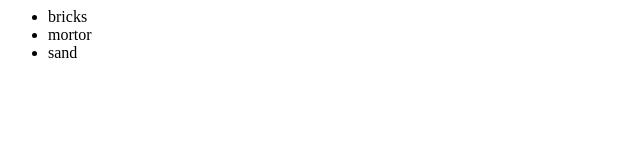
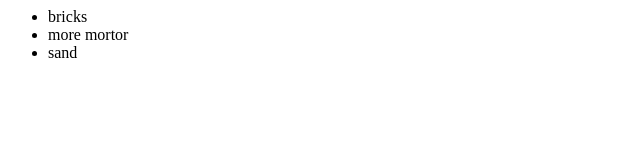
Before and after one commit to and0ne808/newGitTest, a plain HTML site: page index.html in a window 1280 px wide. Shown: the full height of the page, 0-640 px from the left. Drawn offline with Linux system fonts and the light colour scheme.

Commit message:
changed mortor to more mortor

```diff
--- a/index.html
+++ b/index.html
@@ -3,7 +3,7 @@
 		<div>
 			<ul>
 				<li>bricks</li>
-				<li>mortor</li>
+				<li>more mortor</li>
 				<li>sand</li>
 			</ul>
 		</div>
```
